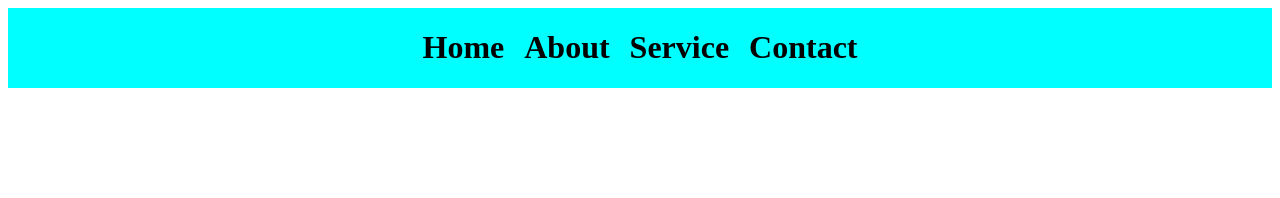
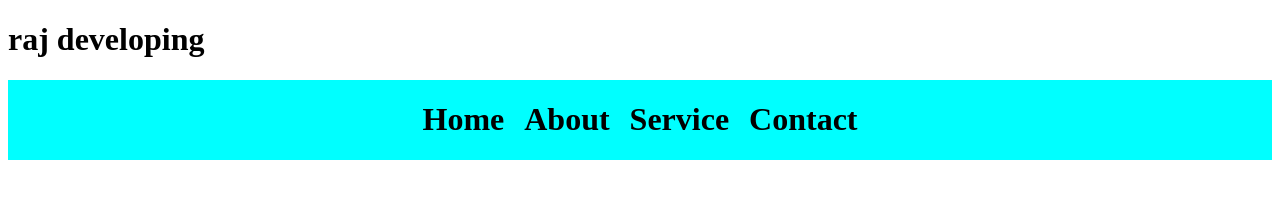
Before and after one commit to raj-pandith/ABC-website, a plain HTML site: page index.html in a window 1280 px wide. Drawn offline with Linux system fonts and the light colour scheme.

Commit message:
raj developing added

```diff
--- a/index.html
+++ b/index.html
@@ -6,6 +6,7 @@
     <title>Document</title>
 </head>
 <body>
+    <h1>raj developing</h1>
     <header style="display:flex;gap: 20px;justify-content: center;background-color: aqua;">
         <h1>Home</h1>
         <h1>About</h1>
```
